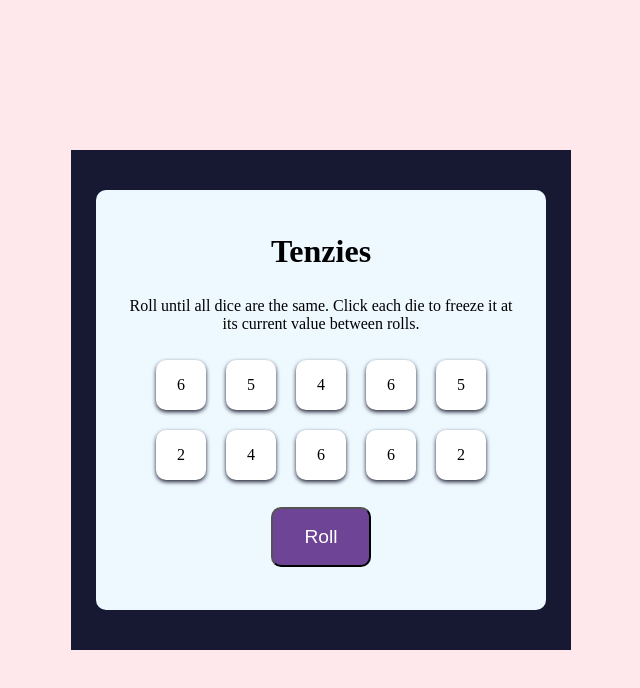
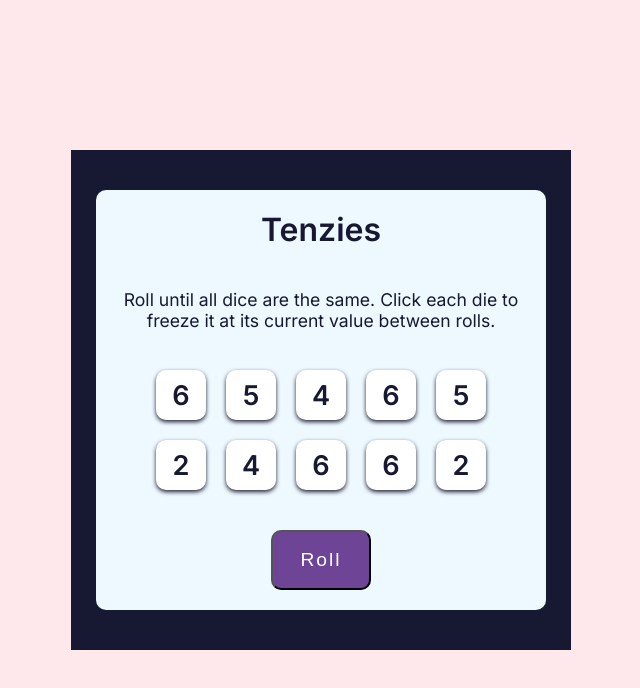
Before and after one commit to 3vilBonobo/react-tenzies-game, a React (Create React App) app: page / in a window 1280 px wide. Shown: the top 688 px of the page, without its empty margins (319-959 px from the left). Built offline with nearby package versions, Linux system fonts and the light colour scheme.

Commit message:
small css additions

```diff
--- a/src/App.js
+++ b/src/App.js
@@ -15,8 +15,8 @@ const App = () => {
   return (
     <main className="App">
       <div className="game-container">
-        <h1>Tenzies</h1>
-        <p>
+        <h1 className="title">Tenzies</h1>
+        <p className="description">
           Roll until all dice are the same. Click each die to freeze it at its
           current value between rolls.
         </p>
--- a/src/index.css
+++ b/src/index.css
@@ -14,6 +14,7 @@
 }
 
 .App {
+  font-family: 'Inter', sans-serif;
   background-color: rgb(23, 25, 51);
   width: 500px;
   height: 500px;
@@ -25,22 +26,32 @@
 
 .game-container {
   background-color: rgb(237, 248, 255);
+  color: rgb(23, 25, 51);
   width: 100%;
   height: 100%;
   display: flex;
   flex-direction: column;
   align-items: center;
   text-align: center;
-  justify-content: space-around;
-  padding: 30px;
+  justify-content: space-between;
+  padding: 20px;
   border-radius: 10px;
 }
+.title {
+  font-size: 2rem;
+}
+.description {
+  font-size: 1.1rem;
+}
+
 .die-container {
   display: grid;
   grid-template: auto auto / repeat(5, 1fr);
   gap: 20px;
 }
 .die {
+  font-size: 1.7rem;
+  font-weight: 600;
   background-color: rgb(255, 255, 255);
   width: 50px;
   height: 50px;
@@ -57,6 +68,7 @@
   color: rgb(255, 255, 255);
   width: 100px;
   height: 60px;
+  letter-spacing: 2px;
   font-size: 1.2rem;
   border-radius: 10px;
   cursor: pointer;
```
